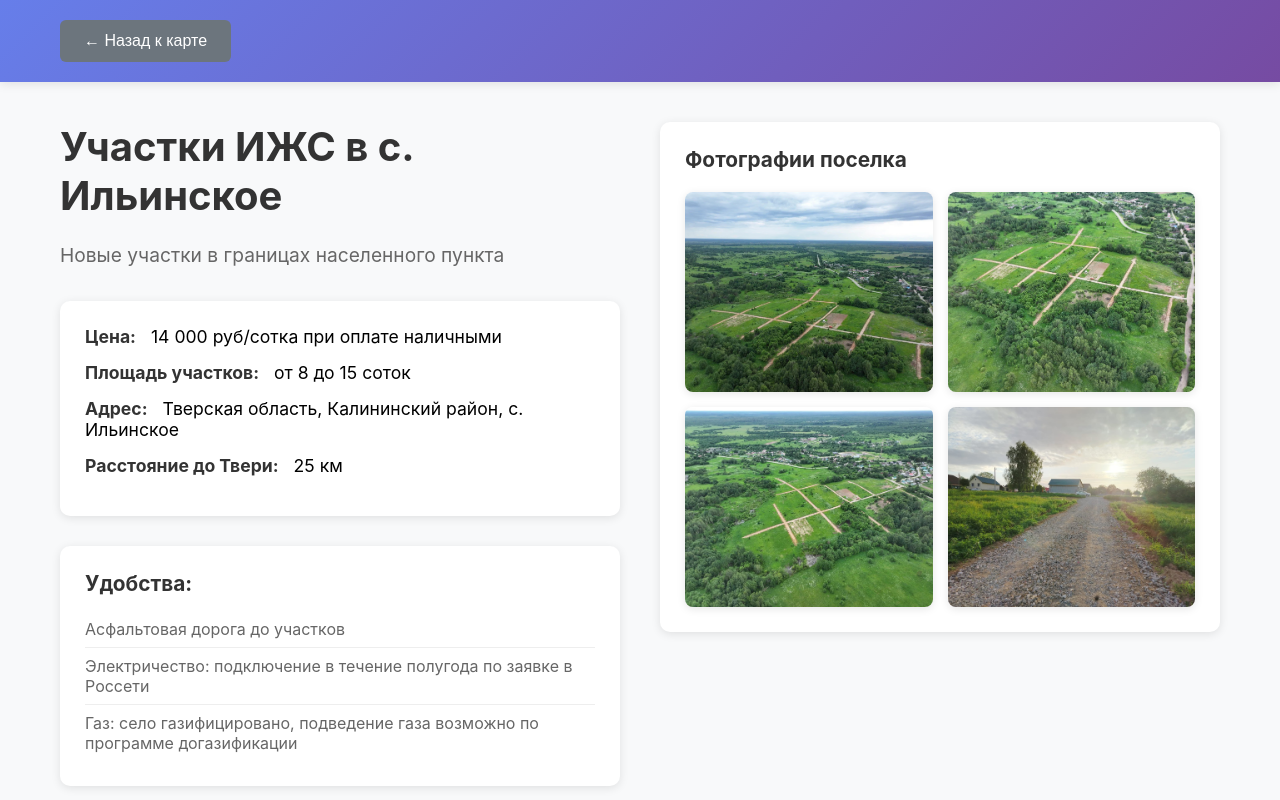
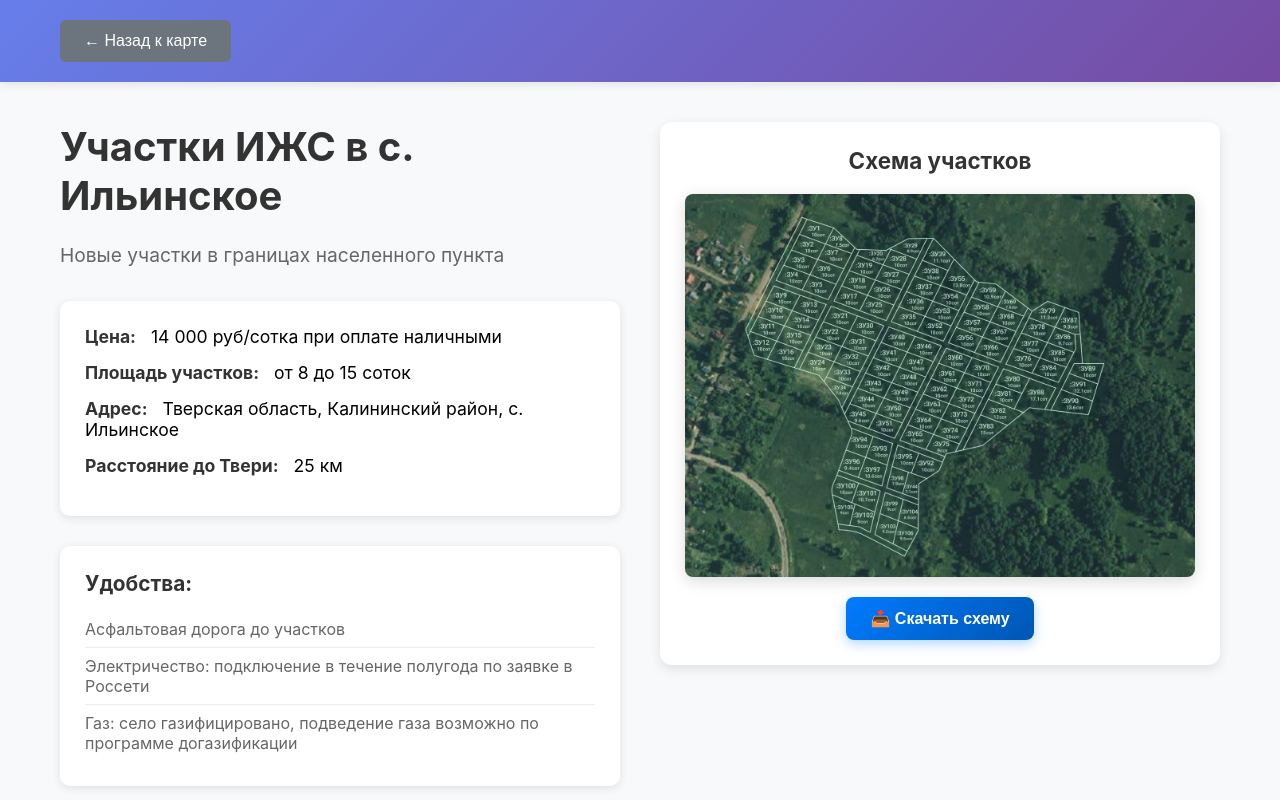
Before and after one commit to IlyaSkach/map-brif, a React (Vite) app: page /settlement/1 in a window 1280 px wide. Shown: the top 800 px of the page. Built offline with nearby package versions, Linux system fonts and the light colour scheme.

Commit message:
Добавлена схема участков с кнопкой скачивания

```diff
--- a/src/data/settlements.js
+++ b/src/data/settlements.js
@@ -9,7 +9,7 @@ export const settlements = [
     features: [
       "Асфальтовая дорога до участков",
       "Электричество: подключение в течение полугода по заявке в Россети",
-      "Газ: село газифицировано, подведение газа возможно по программе догазификации"
+      "Газ: село газифицировано, подведение газа возможно по программе догазификации",
     ],
     images: [
       "/images/settlements/ilinskoe/photo1.jpg",
@@ -18,8 +18,7 @@ export const settlements = [
       "/images/settlements/ilinskoe/photo4.jpg",
     ],
     address: "Тверская область, Калининский район, с. Ильинское",
-    shortInfo:
-      "Ильинское • 14 000 ₽/сотка • 8-15 соток • 25 км до Твери",
+    shortInfo: "Ильинское • 14 000 ₽/сотка • 8-15 соток • 25 км до Твери",
     distanceToTver: "25 км",
   },
   {
--- a/src/pages/SettlementPage.css
+++ b/src/pages/SettlementPage.css
@@ -176,3 +176,68 @@
     gap: 10px;
   }
 }
+
+.settlement-scheme {
+  margin-bottom: 40px;
+  background: #fff;
+  border-radius: 12px;
+  padding: 25px;
+  box-shadow: 0 4px 12px rgba(0,0,0,0.1);
+}
+
+.settlement-scheme h3 {
+  color: #333;
+  margin-bottom: 20px;
+  font-size: 1.4rem;
+  text-align: center;
+}
+
+.scheme-container {
+  position: relative;
+  width: 100%;
+  max-width: 100%;
+  margin: 0 auto;
+}
+
+.scheme-image {
+  width: 100%;
+  height: auto;
+  border-radius: 8px;
+  box-shadow: 0 4px 16px rgba(0,0,0,0.15);
+  display: block;
+  margin: 0 auto;
+}
+
+.scheme-download {
+  text-align: center;
+  margin-top: 20px;
+}
+
+.scheme-download .btn {
+  background: linear-gradient(135deg, #007bff, #0056b3);
+  color: white;
+  border: none;
+  padding: 12px 24px;
+  border-radius: 8px;
+  font-size: 1rem;
+  font-weight: 600;
+  cursor: pointer;
+  transition: all 0.3s ease;
+  box-shadow: 0 4px 12px rgba(0,123,255,0.3);
+}
+
+.scheme-download .btn:hover {
+  background: linear-gradient(135deg, #0056b3, #004085);
+  transform: translateY(-2px);
+  box-shadow: 0 6px 16px rgba(0,123,255,0.4);
+}
+
+@media (max-width: 768px) {
+  .settlement-scheme {
+    padding: 20px 15px;
+  }
+
+  .settlement-scheme h3 {
+    font-size: 1.2rem;
+  }
+}
--- a/src/pages/SettlementPage.jsx
+++ b/src/pages/SettlementPage.jsx
@@ -85,6 +85,30 @@ const SettlementPage = () => {
               </div>
             </div>
 
+            <div className="settlement-scheme">
+              <h3>Схема участков</h3>
+              <div className="scheme-container">
+                <img
+                  src="/images/settlements/ilinskoe/scheme.jpg"
+                  alt="Схема участков"
+                  className="scheme-image"
+                />
+                <div className="scheme-download">
+                  <button
+                    className="btn btn-primary"
+                    onClick={() => {
+                      const link = document.createElement('a');
+                      link.href = '/images/settlements/ilinskoe/scheme.jpg';
+                      link.download = 'scheme.jpg';
+                      link.click();
+                    }}
+                  >
+                    📥 Скачать схему
+                  </button>
+                </div>
+              </div>
+            </div>
+
             <div className="settlement-images">
               <h3>Фотографии поселка</h3>
               <div className="image-gallery">
```
Also changed, not shown: public/images/settlements/ilinskoe/map.jpeg (added), public/images/settlements/ilinskoe/scheme.jpg (added).
